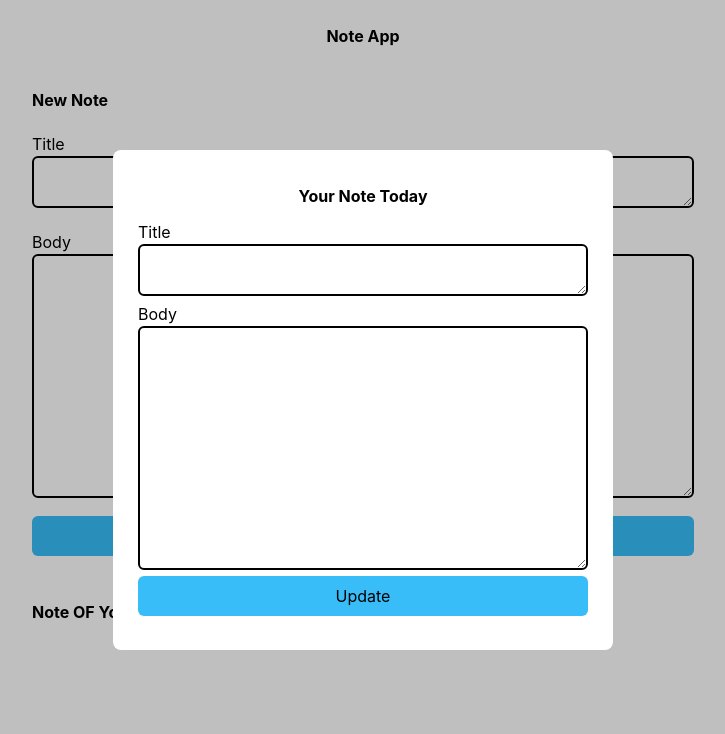
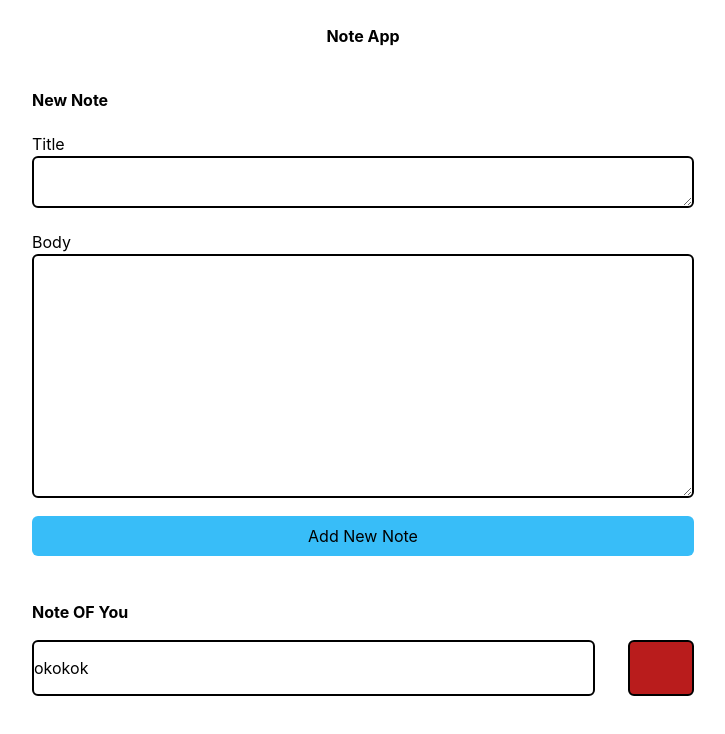
Before and after one commit to Mhilmy11/Challange-app, a React (Create React App) app: page / in a window 1280 px wide. Shown: the top 734 px of the page, without its empty margins (277-1002 px from the left). Built offline with nearby package versions, Linux system fonts and the light colour scheme.

Commit message:
add card

```diff
--- a/src/App.js
+++ b/src/App.js
@@ -1,14 +1,15 @@
 import './App.css';
 import Container from './Component/Container';
 import Button from './Component/Button';
-import React, {useState} from 'react';
+import React, { useState } from 'react';
 import Modal from './Component/Modal';
+import Card from './Component/Card';
 
 function App() {
   const [isOpen, setIsOpen] = useState(false)
   return (
     <>
-    <Modal></Modal>
+      {/* <Modal></Modal> */}
       <div className=' w-full flex justify-center pt-6'>
         <h1 className=' font-bold'>Note App</h1>
       </div>
@@ -18,7 +19,7 @@ function App() {
           <h2 className=' font-bold'>New Note</h2>
           <div className=' mt-5'>
             <div>Title</div>
-            <textarea name="" id="" className=' w-full border-2 border-black rounded-md'></textarea>
+            <textarea className=' w-full border-2 border-black rounded-md'></textarea>
           </div>
           <div>
             <div className=' mt-4'>Body</div>
@@ -32,6 +33,8 @@ function App() {
         <div className=' mt-11'>
           <h2 className=' font-bold'>Note OF You</h2>
         </div>
+
+        <Card></Card>
       </Container>
     </>
   );
--- /dev/null
+++ b/src/Component/Card.js
@@ -0,0 +1,8 @@
+export default function Card() {
+    return (
+        <div className=" flex justify-between mt-4">
+            <button className=" bg-white w-[85%] text-left h-14 rounded-md border-black border-2">okokok</button>
+            <button className=" bg-red-700 w-[10%] rounded-md border-black border-2"></button>
+        </div>
+    )
+}
```
